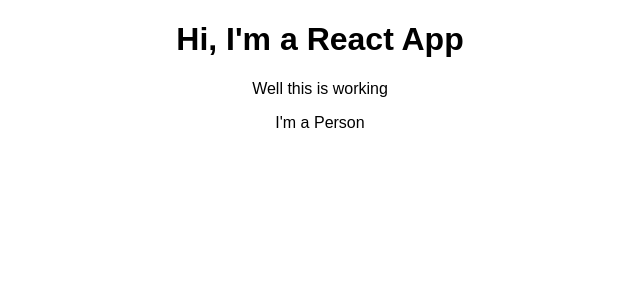
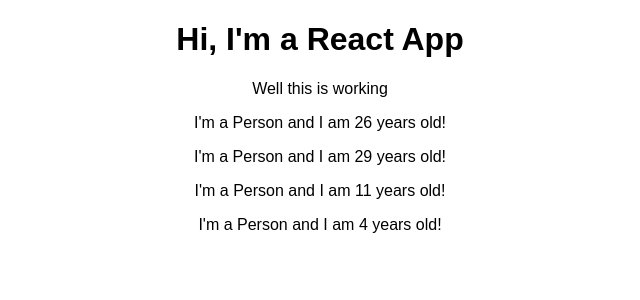
Before and after one commit to surendramayur/ReactProjects, a React (Create React App) app: page / in a window 1280 px wide. Shown: the top 300 px of the page, without its empty margins (320-960 px from the left). Built offline with nearby package versions, Linux system fonts and the light colour scheme.

Commit message:
making functional component dynamic

```diff
--- a/src/App.js
+++ b/src/App.js
@@ -10,6 +10,9 @@ class App extends Component {
         <h1>Hi, I'm a React App</h1>
         <p>Well this is working</p>
         <Person />
+        <Person />
+        <Person />
+        <Person />
       </div>
     );
 
--- a/src/Person/Person.js
+++ b/src/Person/Person.js
@@ -1,7 +1,7 @@
 import React from 'react';
 
 const person = () => {
-    return <p>I'm a Person</p>
+    return <p>I'm a Person and I am {Math.floor(Math.random() * 30)} years old!</p>
 };
 
 export default person;
```
